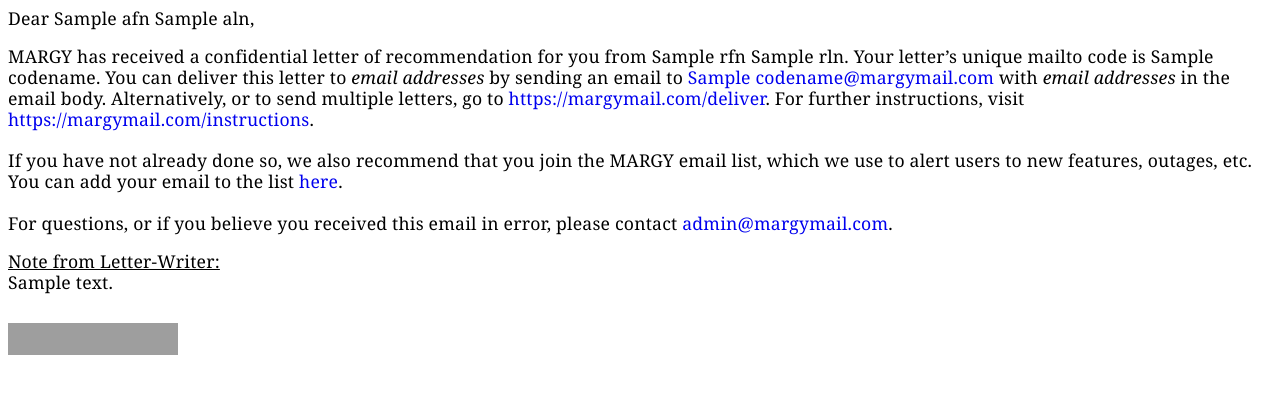
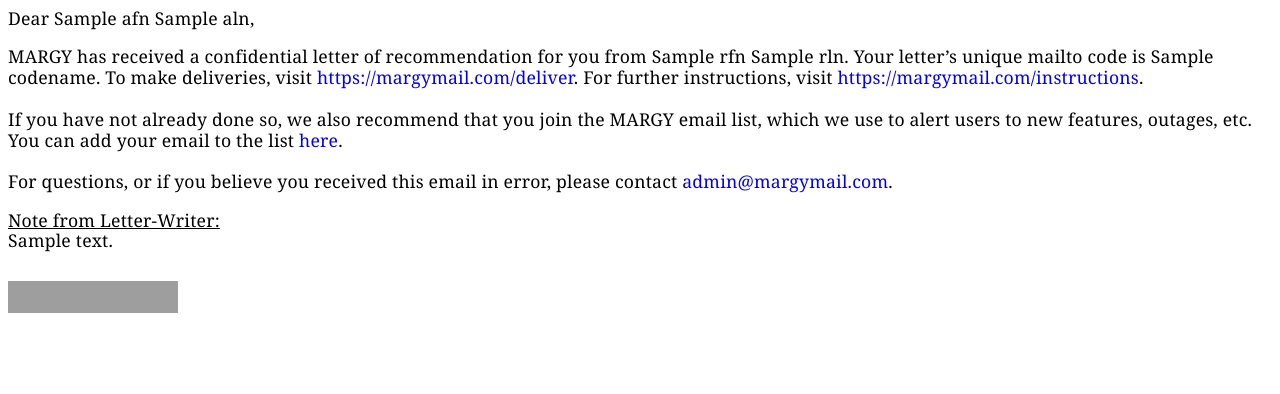
Before and after one commit to opentower/margy, a Flask app: template templates/rec_confirm.html in a window 1280 px wide. Shown: the top 394 px of the page. Run offline with Flask 2, Linux system fonts and the light colour scheme; the template is opened without the code that fills it: most values are stand-ins (such as "Sample title", 1, 10 or a date in 2020); parts of the project's set-up code (start-up, migrations or seed data) failed here and were passed over; grey boxes are pictures that could not be loaded.

Commit message:
upload confirmation email edit

```diff
--- a/templates/rec_confirm.html
+++ b/templates/rec_confirm.html
@@ -5,7 +5,7 @@
 <body style="line-height: 1.3em;">
 
 <p style="font-family: georgia; font-size: 1.1em; letter-spacing: .2px; margin: 0 0 1em 0;">Dear {{ afn }} {{ aln }},</p>
-<p style="font-family: georgia; font-size: 1.1em; letter-spacing: .2px; margin: 0 0 {% if note|length > 0 %}1{% else %}1.7{% endif %}em 0;">MARGY has received a confidential letter of recommendation for you from {{ rfn }} {{ rln }}. Your letter&rsquo;s unique mailto code is {{ codename }}. You can deliver this letter to <i>email addresses</i> by sending an email to <a style="text-decoration: none" href="mailto:{{ codename }}@margymail.com"> {{ codename }}@margymail.com</a> with <i>email addresses</i> in the email body. Alternatively, or to send multiple letters, go to <a style="text-decoration: none" href="https://margymail.com/deliver">https://margymail.com/deliver</a>. For further instructions, visit <a style="text-decoration: none" href="https://margymail.com/instructions">https://margymail.com/instructions</a>.<br><br>If you have not already done so, we also recommend that you join the MARGY email list, which we use to alert users to new features, outages, etc. You can add your email to the list <a style="text-decoration: none" href="https://margymail.com/blastlist/{{ aem }}">here</a>.<br><br>For questions, or if you believe you received this email in error, please contact <a style="text-decoration: none" href="mailto:admin@margymail.com">admin@margymail.com</a>.</p>
+<p style="font-family: georgia; font-size: 1.1em; letter-spacing: .2px; margin: 0 0 {% if note|length > 0 %}1{% else %}1.7{% endif %}em 0;">MARGY has received a confidential letter of recommendation for you from {{ rfn }} {{ rln }}. Your letter&rsquo;s unique mailto code is {{ codename }}. To make deliveries, visit  <a style="text-decoration: none" href="https://margymail.com/deliver">https://margymail.com/deliver</a>. For further instructions, visit <a style="text-decoration: none" href="https://margymail.com/instructions">https://margymail.com/instructions</a>.<br><br>If you have not already done so, we also recommend that you join the MARGY email list, which we use to alert users to new features, outages, etc. You can add your email to the list <a style="text-decoration: none" href="https://margymail.com/blastlist/{{ aem }}">here</a>.<br><br>For questions, or if you believe you received this email in error, please contact <a style="text-decoration: none" href="mailto:admin@margymail.com">admin@margymail.com</a>.</p>
 {% if note|length > 0 %}
 <p style="font-family: georgia; font-size: 1.1em; letter-spacing: .2px; margin: 0 0 1.7em 0;"><span style="text-decoration: underline;">Note from Letter-Writer:</span><br>{{ note }}</p>
 {% endif %}
--- a/templates/rec_confirm.txt
+++ b/templates/rec_confirm.txt
@@ -1,6 +1,6 @@
 Dear {{ afn }} {{ aln }},
 
-MARGY has received a confidential letter of recommendation for you from {{ rfn }} {{ rln }}. Your letter's unique mailto code is {{ codename }}.  You can deliver this letter to < email addresses > by sending an email to {{ codename }}@margymail.com with < email addresses > in the email body. Alternatively, or to send multiple letters, go to https://margymail.com/deliver. For further instructions, visit https://margymail.com/instructions.
+MARGY has received a confidential letter of recommendation for you from {{ rfn }} {{ rln }}. Your letter's unique mailto code is {{ codename }}. To make deliveries, visit https://margymail.com/deliver. For further instructions, visit https://margymail.com/instructions.
 
 If you have not already done so, we also recommend that you join the MARGY email list, which we use to alert users to new features, outages, etc. You can add your email to the list at https://margymail.com/blastlist/{{ aem }}.
 
```
